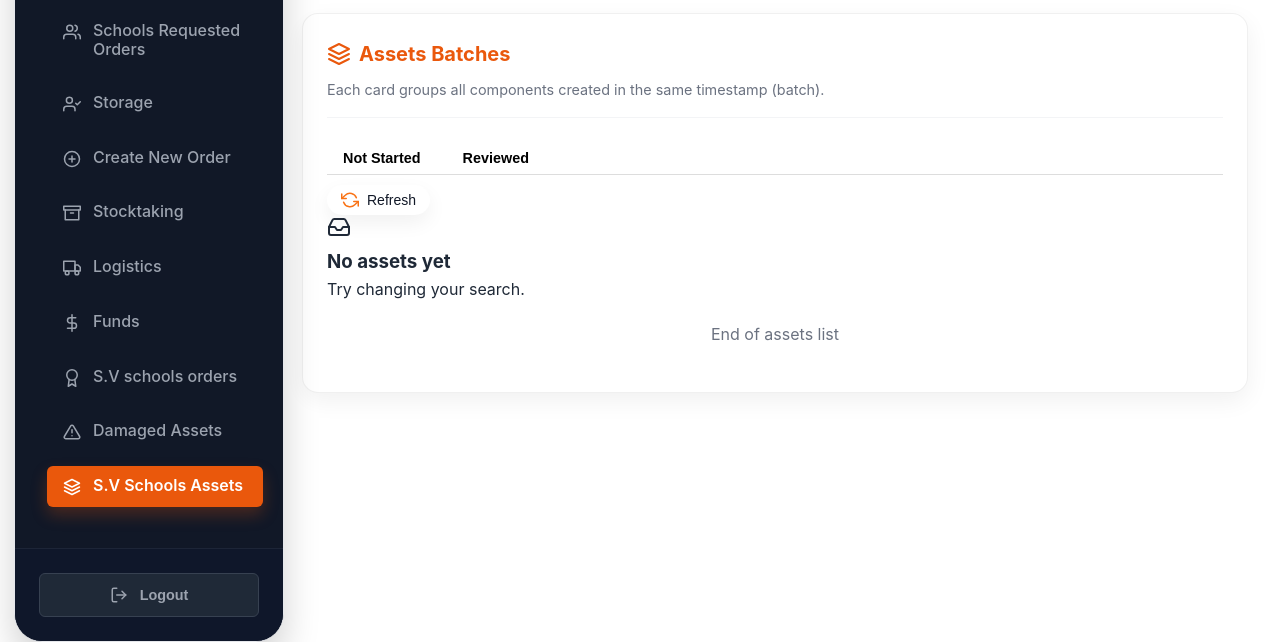
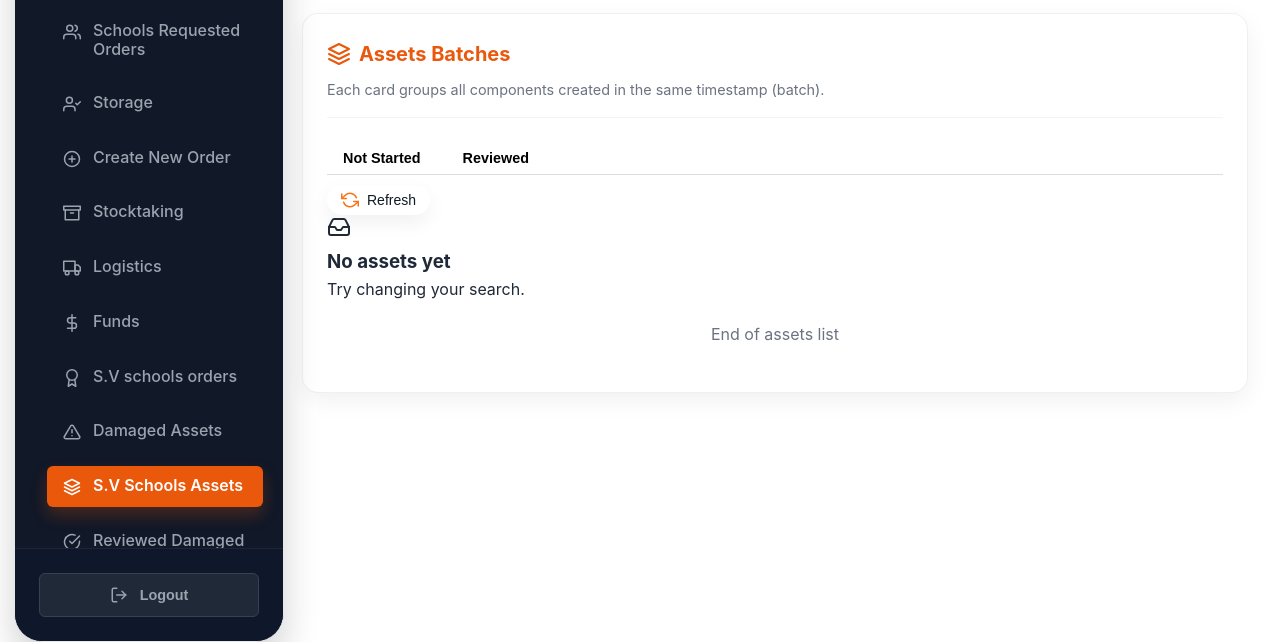
Before and after one commit to operationsmpyramakerz-tech/codevault-vercel, a website: page EmptyCanvas/public/sv-assets.html in a window 1280 px wide. Shown: the part 158-800 px from the top of the page. Drawn offline with nearby package versions, Linux system fonts and the light colour scheme; no server answers.

Commit message:
Update sv-assets.html

```diff
--- a/EmptyCanvas/public/sv-assets.html
+++ b/EmptyCanvas/public/sv-assets.html
@@ -41,6 +41,12 @@
         <li><a class="nav-link" href="/orders/sv-orders"><i data-feather="award"></i><span class="nav-label">S.V schools orders</span></a></li>
         <li><a class="nav-link" href="/damaged-assets"><i data-feather="alert-triangle"></i><span class="nav-label">Damaged Assets</span></a></li>
         <li><a class="nav-link active" href="/sv-assets"><i data-feather="layers"></i><span class="nav-label">S.V Schools Assets</span></a></li>
+        <li>
+  <a class="nav-link" href="/damaged-assets-reviewed">
+    <i data-feather="check-circle"></i>
+    <span class="nav-label">Reviewed Damaged Assets</span>
+  </a>
+</li>
       </ul>
     </nav>
 
```
